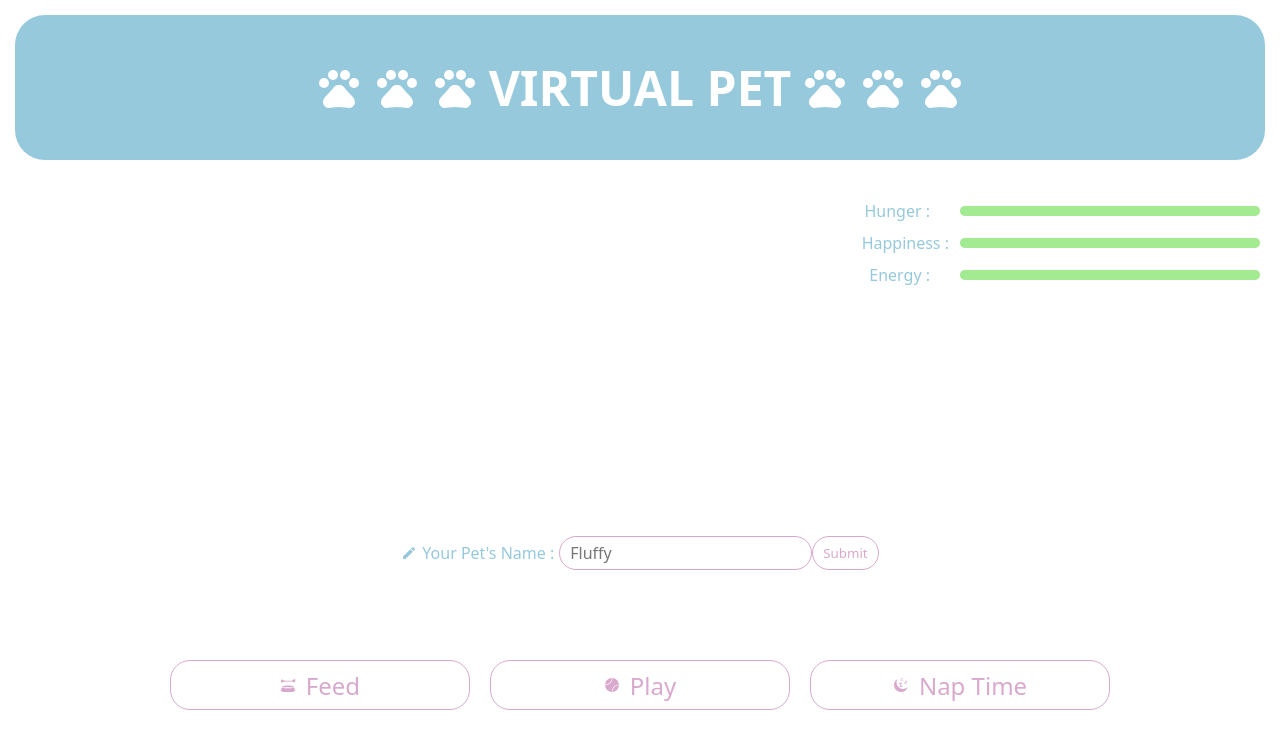
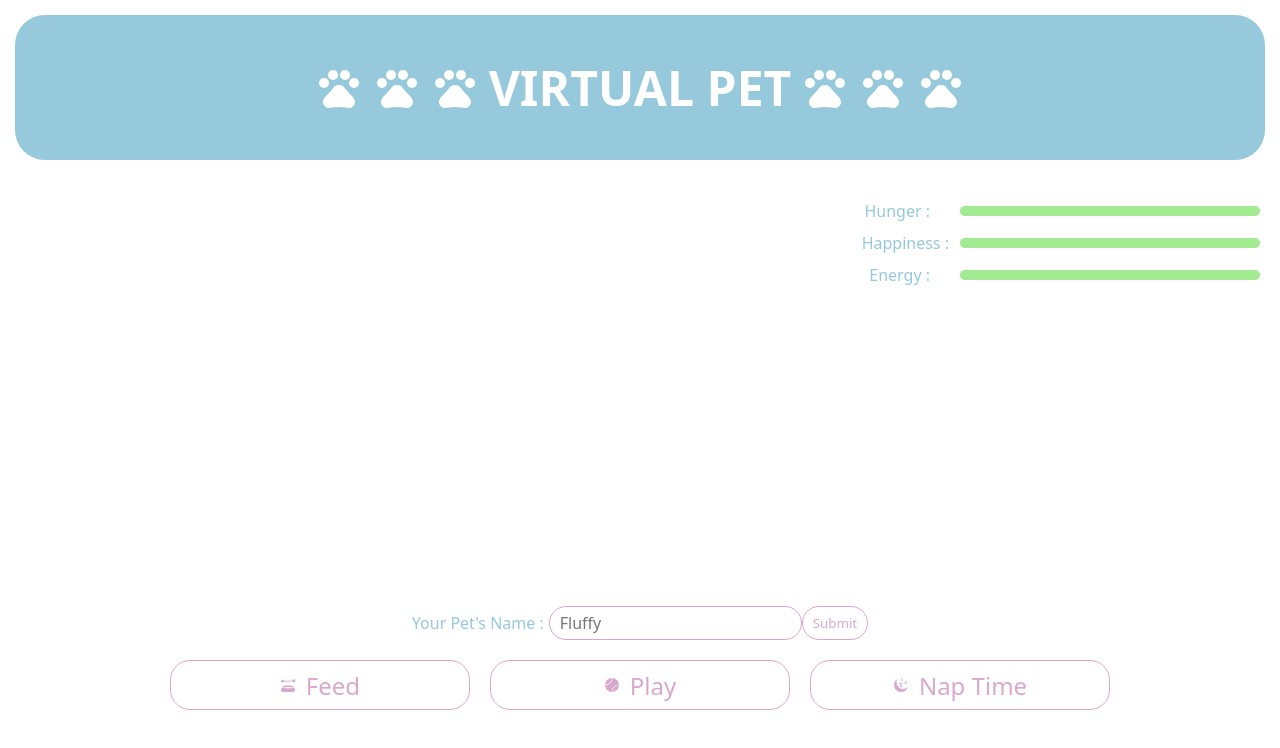
Before and after one commit to evelynmbart/Virtual-Pet, a React (Vite) app in the folder virtual-pet/: page / in a window 1280 px wide. Shown: the top 748 px of the page. Built offline with nearby package versions, Linux system fonts and the light colour scheme; a web font is replaced by a local one.

Commit message:
updating petName css, state to work after clicking the edit icon

```diff
--- a/virtual-pet/src/App.css
+++ b/virtual-pet/src/App.css
@@ -52,7 +52,7 @@
   width: 100%;
   flex-direction: column;
   align-items: center;
-  justify-content: center;
+  justify-content: flex-end;
 }
 
 form {
@@ -75,6 +75,15 @@ label {
   border: 1px solid var(--tertiary-text-color);
 }
 
+.pet-name-title {
+  display: flex;
+  gap: 10px;
+  align-items: center;
+  color: var(--secondary-text-color);
+  font-size: 2.5rem;
+  text-align: center;
+}
+
 .submit-name-button {
   color: var(--secondary-text-color);
 }
@@ -84,8 +93,6 @@ label {
   justify-content: center;
   gap: 20px;
   margin: 20px;
-  position: fixed;
-  bottom: 0;
   height: 120px;
 }
 
--- a/virtual-pet/src/App.jsx
+++ b/virtual-pet/src/App.jsx
@@ -29,7 +29,7 @@ function App() {
   const [happiness, setHappiness] = useState(MAX_STATS);
   const [energy, setEnergy] = useState(MAX_STATS);
   const [isDarkMode, setIsDarkMode] = useState(false);
-  const [isEditMode, setIsEditMode] = useState(false);
+  const [isEditMode, setIsEditMode] = useState(true);
   const [name, setName] = useState("");
 
   // DECREMENT INTERVAL IN USEEFFECT
@@ -181,6 +181,7 @@ function App() {
 
   const handleNameSubmit = (e) => {
     e.preventDefault();
+    setIsEditMode(!isEditMode);
   };
 
   return (
@@ -204,7 +205,10 @@ function App() {
       <div className="main-content">
         <PetName
           handleNameChange={handleNameChange}
-          handleNameSubmit={handleNameChange}
+          handleNameSubmit={handleNameSubmit}
+          isEditMode={isEditMode}
+          setIsEditMode={setIsEditMode}
+          name={name}
         />
         <div className="action-btns">
           <FeedBtn
--- a/virtual-pet/src/assets/PetName.jsx
+++ b/virtual-pet/src/assets/PetName.jsx
@@ -1,13 +1,21 @@
 import { MdEdit } from "react-icons/md";
 
-export function PetName({ handleNameChange, handleNameSubmit }) {
+export function PetName({
+  name,
+  handleNameChange,
+  handleNameSubmit,
+  isEditMode,
+  setIsEditMode,
+}) {
   return (
+    <div>
+      {isEditMode ? (
         <form onSubmit={handleNameSubmit}>
           <label>
-        <MdEdit size={16} />
             Your Pet's Name :
             <input
               type="text"
+              value={name}
               className="pet-name-input"
               onChange={handleNameChange}
               placeholder="Fluffy"
@@ -15,5 +23,12 @@ export function PetName({ handleNameChange, handleNameSubmit }) {
           </label>
           <button className="submit-name-btn">Submit</button>
         </form>
+      ) : (
+        <h3 className="pet-name-title">
+          Hi! I'm {name}
+          <MdEdit size={20} onClick={() => setIsEditMode(!isEditMode)} />
+        </h3>
+      )}
+    </div>
   );
 }
```
Lines whose indentation alone changed are shown as unchanged.
